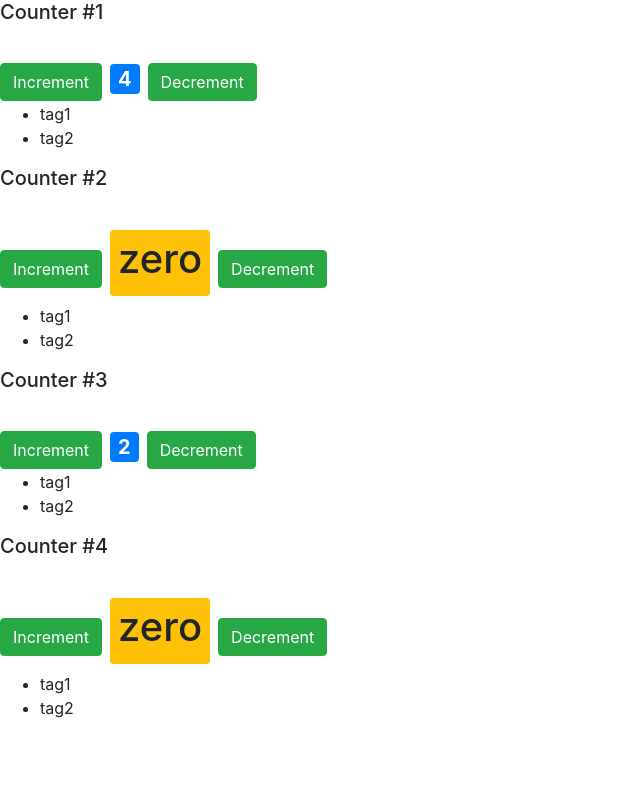
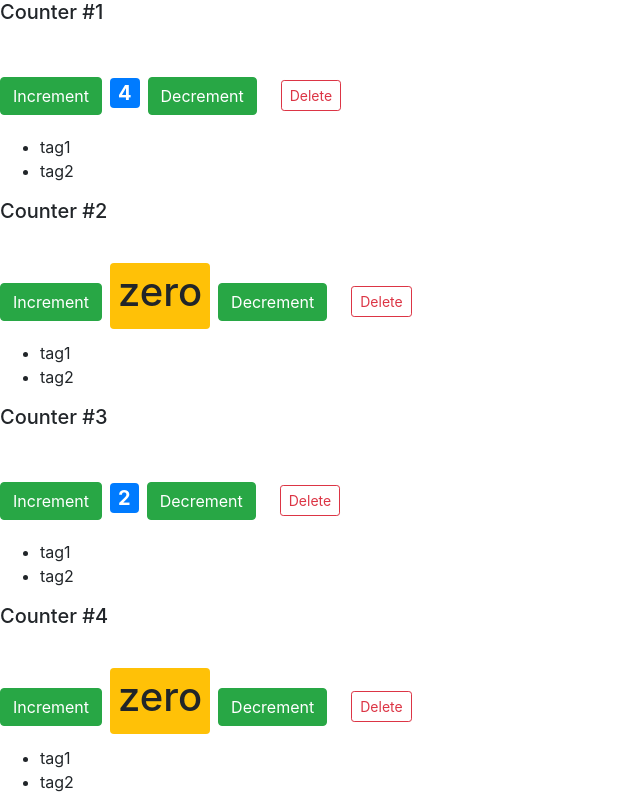
Before and after one commit to samimaftabahmed/react-practice, a React (Create React App) app: page / in a window 1280 px wide. Shown: the whole page, without its empty margins (0-640 px from the left). Built offline with nearby package versions, Linux system fonts and the light colour scheme.

Commit message:
delete implemented

```diff
--- a/src/component/counter.jsx
+++ b/src/component/counter.jsx
@@ -2,7 +2,7 @@
 
 export default class Counter extends Component {
     state = {
-        count: this.props.value,
+        count: this.props.counter.value,
         tags: ["tag1", "tag2"],
         imageUrl: "../favicon.ico",
     };
@@ -32,20 +32,27 @@
 
                 <button onClick={this.handleDecrement} className="btn btn-success"> Decrement</button>
 
+                <button onClick={this.handleDelete} className="btn btn-outline-danger btn-sm m-4"> Delete</button>
+
                 {this.renderTags()}
+
             </div>
         );
         // JSX ends
     }
 
     handleIncrement = () => {
-        this.setState({count: ++this.state.count});
+        this.setState((state) => ({count: state.count + 1}));
         console.log(`increment clicked ${this.state.count}`);
     }
 
     handleDecrement = () => {
-        this.setState({count: --this.state.count});
+        this.setState((state) => ({count: state.count - 1}));
         console.log(`decrement clicked ${this.state.count}`)
+    }
+
+    handleDelete = () => {
+        this.props.onDelete(this.props.counter.id)
     }
 
     renderTags() {
--- a/src/component/counters.jsx
+++ b/src/component/counters.jsx
@@ -18,12 +18,19 @@
             <div>
                 {
                     this.state.counters.map(counter =>
-                            <Counter key={counter.id} value={counter.value} selected={true}>
-                                <h5>Counter #{counter.id}</h5>
-                            </Counter>
-                        )
+                        <Counter key={counter.id} onDelete={this.handleDelete} counter={counter}>
+                            <h5>Counter #{counter.id}</h5>
+                        </Counter>
+                    )
                 }
             </div>
         );
     }
+
+
+    handleDelete = (counterId) => {
+        console.log("Delete called", counterId);
+        const counters = this.state.counters.filter(counter => counter.id !== counterId);
+        this.setState({counters});
+    }
 }
```
